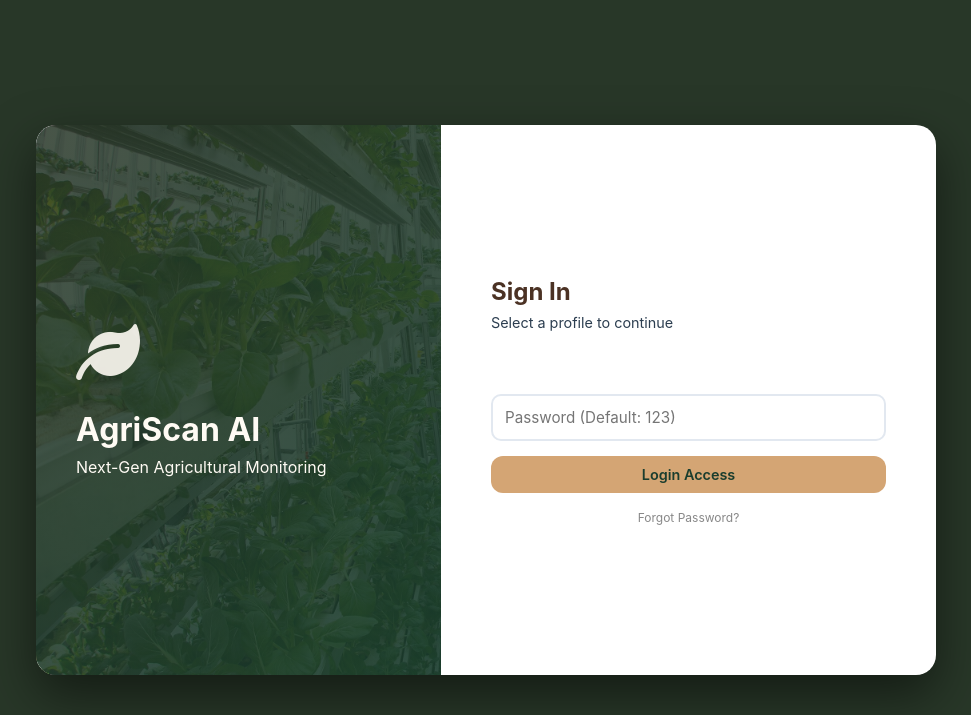
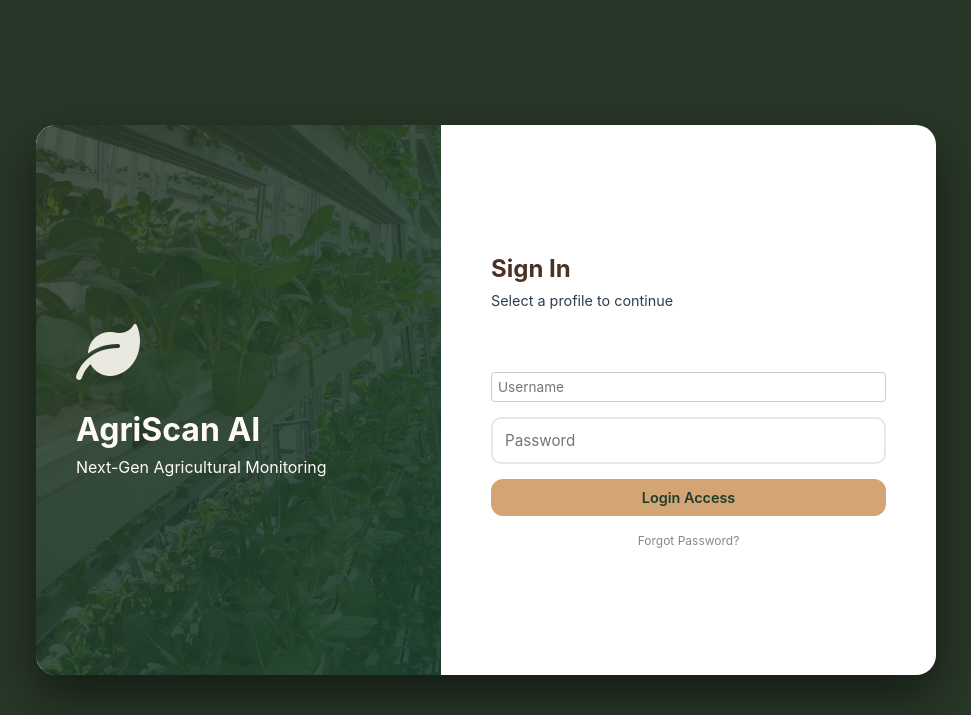
Before and after one commit to Somewhatmilk/Sproutscan, a Flask app: page / in a window 1280 px wide. Shown: the top 715 px of the page, without its empty margins (154-1125 px from the left). Run offline with Flask 3, Linux system fonts and the light colour scheme; some libraries are stand-ins or nearby versions.

Commit message:
fix(B1): login username field visible + named so direct entry works without profile cards; drop stale 'Password (Default: 123)' hint (S3 seeds are random one-time passwords; hint advertised a vuln)
app.py:548 renders login.html with no users; template looped zero profile cards and
the only username input was hidden, set solely by selectProfile() -> login
impossible. login.html:69 now a text input with name=username (JS id unchanged);
login.html:70 placeholder is plain 'Password'; empty-field error text updated.

```diff
--- a/templates/login.html
+++ b/templates/login.html
@@ -66,8 +66,8 @@
 
                 <!-- Inputs -->
                 <div id="loginFormContainer" style="margin-top: 20px;">
-                    <input type="hidden" id="usernameInput">
-                    <input type="password" id="passwordInput" class="input-std" placeholder="Password (Default: 123)">
+                    <input type="text" id="usernameInput" name="username" class="input-std" placeholder="Username" autocomplete="username">
+                    <input type="password" id="passwordInput" class="input-std" placeholder="Password">
                     <button onclick="attemptLogin()" class="btn btn-primary" style="width: 100%;">Login Access</button>
                     <div style="text-align: center; margin-top: 15px; font-size: 12px; cursor: pointer; color: #888;" onclick="document.getElementById('resetModal').style.display='flex'">Forgot Password?</div>
                 </div>
@@ -113,7 +113,7 @@
             const errorBox = document.getElementById('errorFlash');
 
             if(!username) {
-                errorBox.innerText = "Please select a user profile first.";
+                errorBox.innerText = "Please enter your username.";
                 errorBox.style.display = 'flex';
                 return;
             }
```
